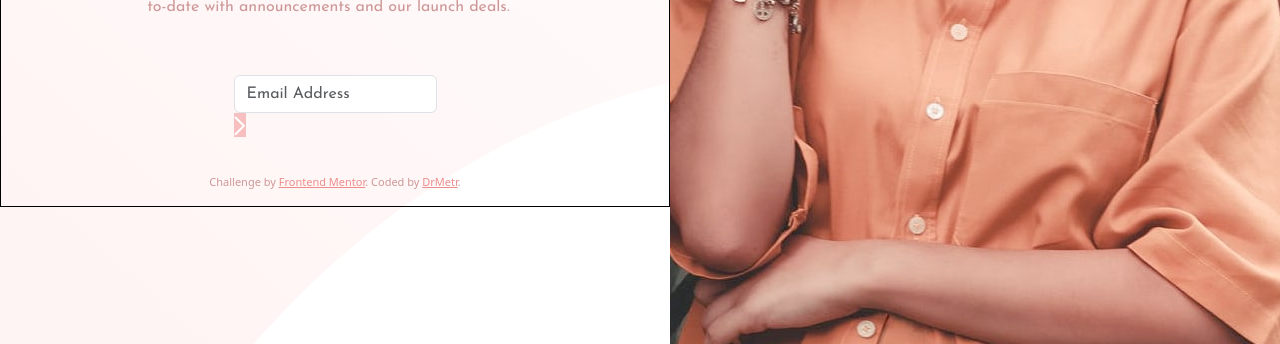
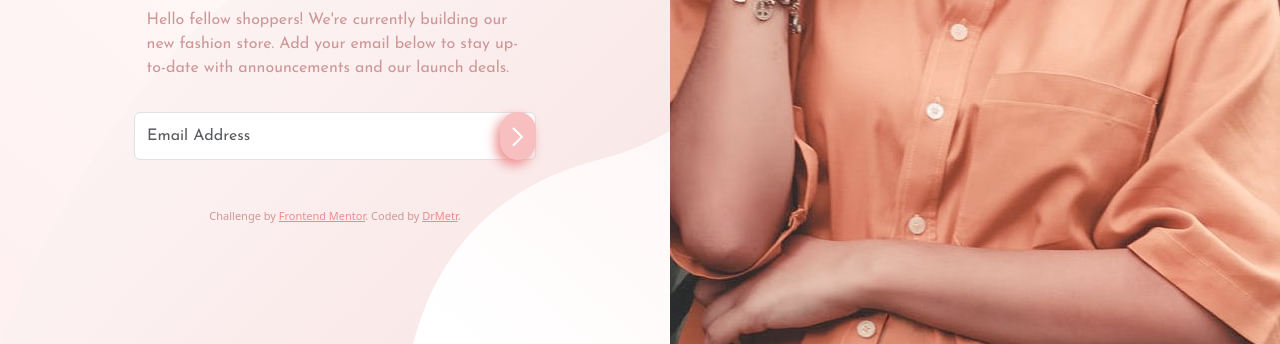
Before and after one commit to DrMetr/Apparel-coming-soon-challenge, a plain HTML site: page index.html in a window 1280 px wide. Shown: the part 456-800 px from the top of the page. Drawn offline with nearby package versions, Linux system fonts and the light colour scheme.

Commit message:
lil update

```diff
--- a/index.html
+++ b/index.html
@@ -22,15 +22,16 @@
       alt="A girl wearing Base Apparel products" id="img_desktop">
 
 
+
   <main class="main d-flex flex-column justify-content-center align-items-center">
 
-    <img src="images/logo.svg" alt="Base Apparel Logo" class="align-self-start mt-3">
+    <img src="images/logo.svg" alt="Base Apparel Logo" class="position-absolute top-0 start-0 m-2">
 
     <img src="images/hero-mobile.jpg" class="img-fluid mt-5" alt="A girl wearing Base Apparel products" id="img_mobile">
 
     <div class="d-flex flex-column justify-content-center align-items-center gap-3 w-75">
 
-      <h1 class="pink_text mt-5 d-flex flex-column justify-content-center align-items-start">
+      <h1 class="pink_text mt-5 d-flex flex-column justify-content-center align-items-start display-1">
         We're <br>
         <span class="black_text">coming</span>
         <span class="black_text"> soon</span>
@@ -39,12 +40,11 @@
       <p class="pink_text w-75">Hello fellow shoppers! We're currently building our new fashion store.
       Add your email below to stay up-to-date with announcements and our launch deals.</p>
 
-      <div class="input_and_button">
+      <form class="wrapper cf">
 
         <label for="email"></label>
         <input type="email" name="email" class="form-control pink_text"
           placeholder="Email Address" id="email">
-        </input>
 
         <button id="submit">
           <img src="images/icon-arrow.svg" alt="Arrow icon">
@@ -52,7 +52,8 @@
 
         <p id="error">Please, provide a valid email</p>
 
-      </div>
+      </form>
+
     </div>
 
     <footer>
--- a/style.css
+++ b/style.css
@@ -2,7 +2,7 @@
     --DesaturatedRed: hsl(0, 36%, 70%);
     --SoftRed: hsl(0, 93%, 68%);
     --DarkGrayishRed: hsl(0, 6%, 24%);
-    --Cream: hsl(0, 100%, 98%);
+    --Cream: hsl(0, 64%, 91%);
     --LightPink: hsl(0, 78%, 86%);
     --Pink: hsl(0, 74%, 74%);
     font-size: 16px;
@@ -19,7 +19,7 @@
 
     @media screen and (min-width: 768px) {
         display: block;
-        height: 100dvh;
+        height: 100%;
     }
 }
 
@@ -33,24 +33,24 @@
 }
 
 body {
-    background-image: linear-gradient(135deg, white, var(--Pink));
+    background-image: linear-gradient(135deg, white, var(--Cream));
+    height: 100vh;
+    background-size: cover;
+}
 
+main {
+    position: relative;
     @media screen and (min-width: 768px) {
-
-        background-image: url(images/bg-pattern-desktop.svg);
+    background-image: url(images/bg-pattern-desktop.svg);
         background-repeat: no-repeat;
         background-size: cover;
-
+        height: 100dvh;
     }
 }
 
 h1 {
     text-transform: uppercase;
     font-weight: 300;
-}
-
-main {
-    border: 1px solid black;
 }
 
 .pink_text {
@@ -64,10 +64,35 @@ main {
 }
 
 input {
-    display: inline-block;
+    /*display: inline-block;
     position: relative;
-    overflow: hidden;
+    overflow: hidden;*/
+    padding: 10px 5px;
+    width: 100%;
+    height: 2lh;
+    float: left;
+    border: 0;
 }
+
+.wrapper {
+    background: transparent;
+    width: 80%;
+    height: 4lh;
+}
+
+.cf:before, .cf:after{
+    content:"";
+    display:table;
+}
+
+.cf:after{
+    clear:both;
+}
+
+.cf{
+    zoom:1;
+}
+
 
 .errinput:placeholder-shown {
     background-image: url("images/icon-error.svg");
@@ -84,12 +109,16 @@ input {
 
 button {
     background: var(--LightPink);
-	color: inherit;
-	border: none;
-	padding: 0;
-	font: inherit;
 	cursor: pointer;
-	outline: inherit;
+    overflow: visible;
+    position: relative;
+    float: right;
+    border: 0;
+    padding: 0.5lh;
+    cursor: pointer;
+    border-radius: 40px;
+    box-shadow: -4px 5px 12px var(--Pink);
+    transform: translate(0lh, -2lh);
 }
 
 .attribution { font-size: 11px; text-align: center; color: var(--DesaturatedRed)}
```
